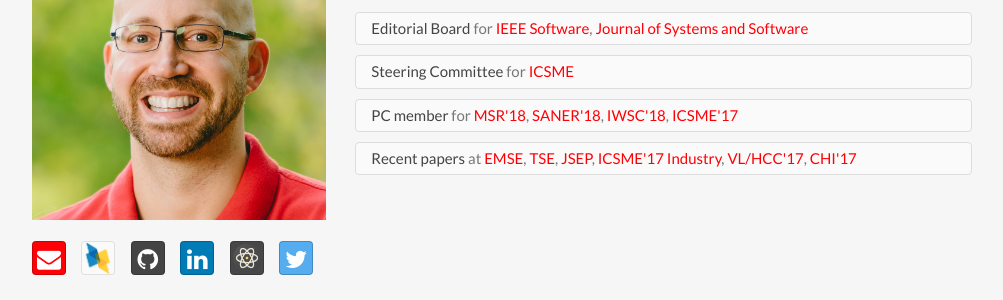
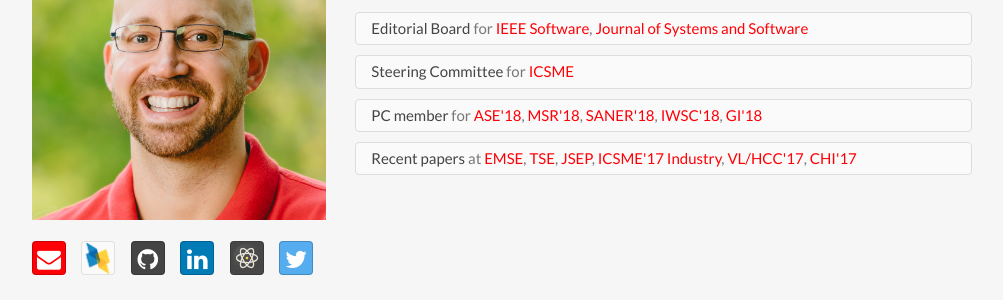
Before and after one commit to nkraft/nkraft.github.io, a Jekyll site: the page built from index.html, in a window 1280 px wide and 900 px high. Shown: the part 165-465 px from the top of the window, without its empty margins (138-1141 px from the left). Built offline with Jekyll 4.4.1, drawn with Linux system fonts in a browser that asks for light colours; nearby versions of some CDN libraries.

Commit message:
Update header.html

```diff
--- a/_includes/header.html
+++ b/_includes/header.html
@@ -57,10 +57,11 @@
                                     <span class="list-group-item-heading">PC member</span>
                                     <span class="list-group-item-text">
                                         for
+                                        <a href="http://www.ase2018.com/">ASE'18</a>,
                                         <a href="https://2018.msrconf.org/">MSR'18</a>,
                                         <a href="http://saner.unimol.it/">SANER'18</a>,
                                         <a href="https://iwsc2018.github.io/">IWSC'18</a>,
-                                        <a href="http://icsme2017.github.io/">ICSME'17</a>
+                                        <a href="http://geneticimprovementofsoftware.com/?page_id=496">GI'18</a>
                                     </span>
                                 </li>
                             </ul>
```
